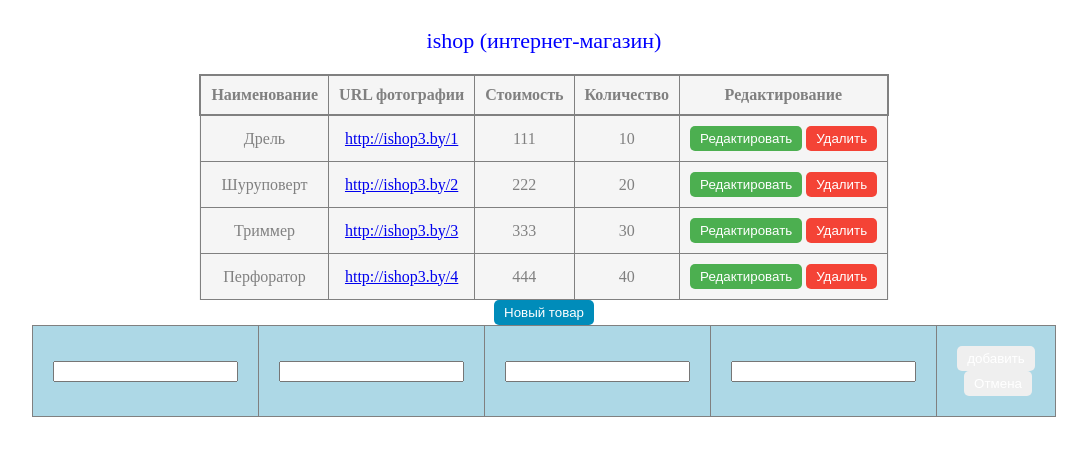
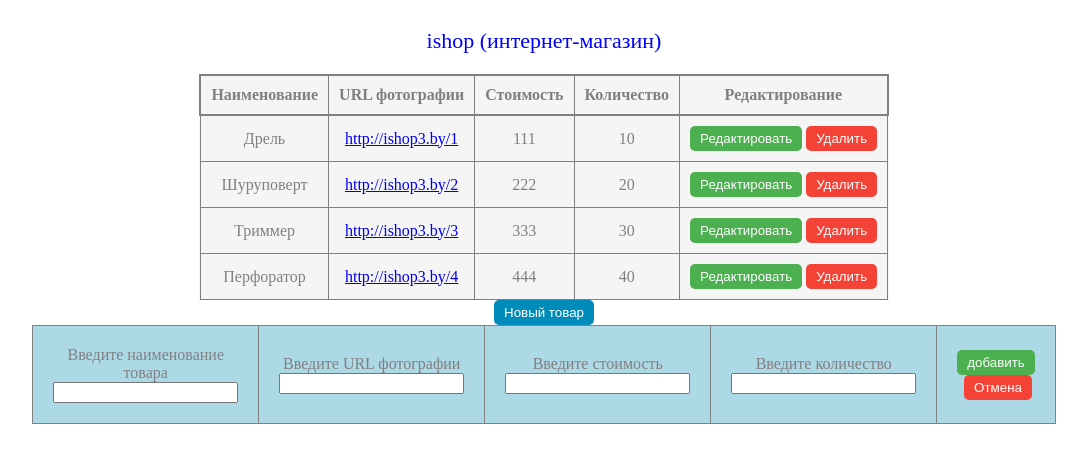
Before and after one commit to dementey/FD3-Haiduk, a React app in the folder ishop3/: page / in a window 1280 px wide. Both pictures are taken after a click on the button "Новый товар". Shown: the top 462 px of the page, without its empty margins (96-1183 px from the left). Built offline with nearby package versions, Linux system fonts and the light colour scheme.

Commit message:
ishop3 ready

```diff
--- a/ishop3/components/card.js
+++ b/ishop3/components/card.js
@@ -18,7 +18,7 @@ class Card extends React.Component {
             }),
         disableEnableValue: PropTypes.bool.isRequired,
         cbCard: PropTypes.func.isRequired,
-        newProduct: PropTypes.bool.isRequired,
+        newProduct: PropTypes.bool,
         allProducts: PropTypes.number.isRequired,
     };
 
@@ -84,42 +84,41 @@ class Card extends React.Component {
     };
 
     render() {
-       console.log(this.props.curentCard);
         return (
 
 
-            <table className='cardTable' key = { 10*this.props.curentCard.num }>
+            <table className='cardTable' key={10 * this.props.curentCard.num}>
                 <tbody>
                     <tr>
-                        <td>
+                        <td>{(this.props.newProduct) && <div>Введите наименование товара</div>}
                             <input type='text' className='editName' defaultValue={!(this.props.newProduct) ? this.props.curentCard.name : ''} disabled={!this.props.disableEnableValue} onChange={this.isEdit} />
                             {(!this.state.editNumValidate) && <div className='warning'>Повторите попытку ввода на русском языке</div>}
                         </td>
-                        <td>
+                        <td>{(this.props.newProduct) && <div>Введите URL фотографии</div>}
                             <input type='text' className='editUrl' defaultValue={(!this.props.newProduct) ? this.props.curentCard.url : ''} disabled={!this.props.disableEnableValue} onChange={this.isEdit} />
                             {(!this.state.editUrlValidate) && <div className='warning'>Введите пожалуйста URL в формате https://www.ваш_сайт.домен/</div>}
                         </td>
-                        <td>{
-                            <input type='text' className='editPrice' defaultValue={(!this.props.newProduct) ? this.props.curentCard.price : ''} disabled={!this.props.disableEnableValue} onChange={this.isEdit} />}
+                        <td>{(this.props.newProduct) && <div>Введите стоимость</div>}
+                            <input type='text' className='editPrice' defaultValue={(!this.props.newProduct) ? this.props.curentCard.price : ''} disabled={!this.props.disableEnableValue} onChange={this.isEdit} />
                             {(!this.state.editPriceValidate) && <div className='warning'>Вы ввели не число, повторите попытку ввода</div>}
                         </td>
-                        <td>{
-                            <input type='text' className='editAmount' defaultValue={(!this.props.newProduct) ? this.props.curentCard.amount : ''} disabled={!this.props.disableEnableValue} onChange={this.isEdit} />}
+                        <td>{(this.props.newProduct) && <div>Введите количество</div>}
+                            <input type='text' className='editAmount' defaultValue={(!this.props.newProduct) ? this.props.curentCard.amount : ''} disabled={!this.props.disableEnableValue} onChange={this.isEdit} />
                             {(!this.state.editAmountValidate) && <div className='warning'>Вы ввели не число, повторите попытку ввода</div>}
                         </td>
 
                         {(this.props.disableEnableValue) && (!this.props.newProduct) &&
                             <td>
-                                <button className="saveButton" onClick={this.isSave}>Cохранить</button>
+                                <button className="editButton" onClick={this.isSave}>Cохранить</button>
                                 &nbsp;
-                                <button className="cancelButton" onClick={this.isСancel}>Отмена</button>
+                                <button className="deleteButton" onClick={this.isСancel}>Отмена</button>
                             </td>}
 
                         {(this.props.newProduct) &&
                             <td>
-                                <button className="saveButton" onClick={this.isAdd}>добавить</button>
+                                <button className="editButton" onClick={this.isAdd}>добавить</button>
                                 &nbsp;
-                                <button className="cancelButton" onClick={this.isСancel}>Отмена</button>
+                                <button className="deleteButton" onClick={this.isСancel}>Отмена</button>
                             </td>}
 
 
--- a/ishop3/components/ishop.js
+++ b/ishop3/components/ishop.js
@@ -35,23 +35,22 @@ class IShop extends React.Component {
     newProduct: false,
   };
 
-  isSelectFunc = (curProd, del) => {
+  isSelectFunc = (curProd, del, unsel) => {
 
-    console.log(curProd);
     if (del) {
+
       if (confirm('Вы желаете удалить товар?')) {
         let arr = this.state.productsState;
         delete arr[curProd.num - 1];
         this.setState({ productsState: arr });
-        this.setState(() => { return { isSelected: false }; });
-        this.setState(() => { return { newProduct: false }; });
-        // this.setState({ isSelected: false });
-        // this.setState({ newProduct: false });
+        this.setState({ isSelected: false });
+        this.setState({ newProduct: false });
+      } else null;
 
-      } else null;
     }
     else {
-      this.setState({ isSelected: curProd.num });
+      //this.setState({ isSelected: curProd.num });
+      this.setState({ isSelected: true });
       this.setState({ curentCard: curProd });
     };
   };
@@ -80,12 +79,11 @@ class IShop extends React.Component {
     //this.setState(() => { return { newProduct: true }; });
     this.setState({ newProduct: true });
     this.setState({ disableEnableValue: true });
-    this.setState({ curentCard: { code: this.props.products.length + 1, name: '', price: '', url: '', amount: '' } });
+    this.setState({ curentCard: { code: this.props.products.length + 1, name: '', price: 0, url: '', amount: 0 } });
   };
 
   render() {
 
-    console.log(this.state.isSelected + '/' + this.state.newProduct)
     return (
       <div>
         <div className='Shop'>{this.props.shop}</div>
@@ -108,7 +106,7 @@ class IShop extends React.Component {
                 url={v.url}
                 amount={v.amount}
                 cbIsSelectFunc={this.isSelectFunc}
-                isClicked={this.state.isSelected == v.code ? true : false}
+                isClicked={this.state.curentCard.num == v.code ? true : false}
                 cbIsCard={this.isCard}
                 newProduct={this.state.newProduct} />
             )}
--- a/ishop3/components/product.js
+++ b/ishop3/components/product.js
@@ -17,20 +17,20 @@ class Product extends React.Component {
     };
 
     isSelected = (EO) => {
-        EO.preventDefault();
+        EO.stopPropagation();
         this.props.cbIsSelectFunc(this.props);
         if (!this.props.isClicked) this.props.cbIsCard(this.props, false);
     }
 
     isEdit = (EO) => {
-        EO.preventDefault();
+        EO.stopPropagation();
         if (this.props.isClicked) this.props.cbIsCard(this.props, true);
     };
 
 
     isDelete = (EO) => {
-        EO.preventDefault();
-        this.props.cbIsSelectFunc(this.props, true);
+        EO.stopPropagation();
+        this.props.cbIsSelectFunc(this.props, true, false);
     };
 
     render() {
--- a/ishop3/components/validate.js
+++ b/ishop3/components/validate.js
@@ -1,7 +1,6 @@
 "use strict";
 
 function validateText(b) {
-  console.log(b);
   if (Boolean(b) === false || b == ""||typeof b == "undefined") return false;
   else {
     var result = true, resultAll;
@@ -22,7 +21,7 @@ function validateUrl(str) {
 
 
 function validateNumber(a) {
-  if ((a instanceof Number || typeof a === 'number') && !isNaN(a)) return true;
+  if ((a instanceof Number || typeof a === 'number') && !isNaN(a) && a!=0) return true;
   else return false;
 };
 
```
